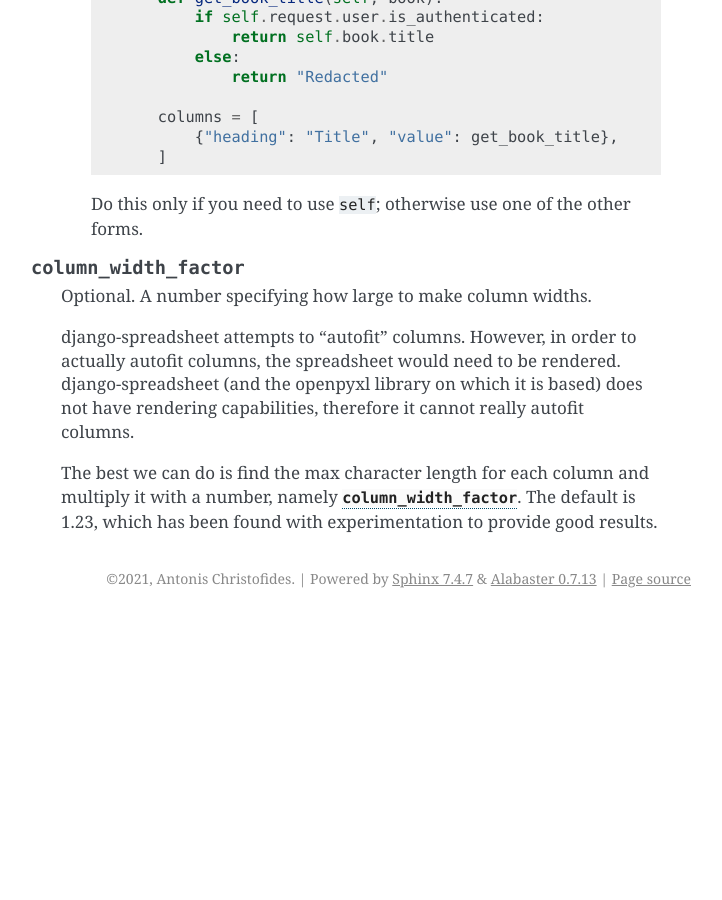
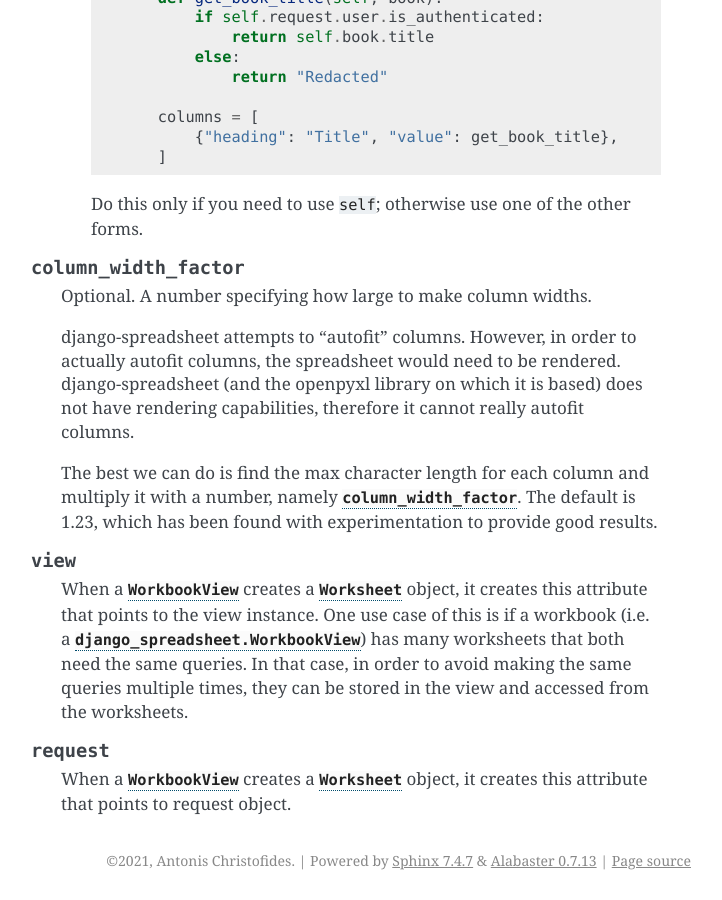
Before and after one commit to aptiko/django-spreadsheet, a Sphinx documentation site: the page built from docs/reference.rst, in a window 1280 px wide and 900 px high, scrolled down 1748 px. Shown: the whole window, without its empty margins (419-1141 px from the left). Built offline with Sphinx 7.4.7, drawn with Linux system fonts in a browser that asks for light colours; before the commit the page ends 2366 px from its top, so only the background shows below that; some of the changed text lies outside the part shown.

Commit message:
Add Worksheet.view attribute

```diff
--- a/CHANGES.rst
+++ b/CHANGES.rst
@@ -1,6 +1,11 @@
 =======
 History
 =======
+
+1.2.0 (2023-10-21)
+------------------
+
+* Added attribute Worksheet.view.
 
 1.1.1 (2023-09-30)
 ------------------
--- a/docs/reference.rst
+++ b/docs/reference.rst
@@ -118,3 +118,19 @@ Worksheet
       multiply it with a number, namely
       :attr:`~django_spreadsheet.Worksheet.column_width_factor`. The default is
       1.23, which has been found with experimentation to provide good results.
+
+   .. attribute:: django_spreadsheet.Worksheet.view
+
+      When a :class:`~django_spreadsheet.WorkbookView` creates a
+      :class:`~django_spreadsheet.Worksheet` object, it creates this attribute
+      that points to the view instance.  One use case of this is if a workbook
+      (i.e. a :class:`django_spreadsheet.WorkbookView`) has many worksheets
+      that both need the same queries. In that case, in order to avoid making
+      the same queries multiple times, they can be stored in the view and
+      accessed from the worksheets.
+
+   .. attribute:: django_spreadsheet.Worksheet.request
+
+      When a :class:`~django_spreadsheet.WorkbookView` creates a
+      :class:`~django_spreadsheet.Worksheet` object, it creates this attribute
+      that points to request object.
```
Also changed, not shown: setup.py (+5 -4 lines), 2 other files.
